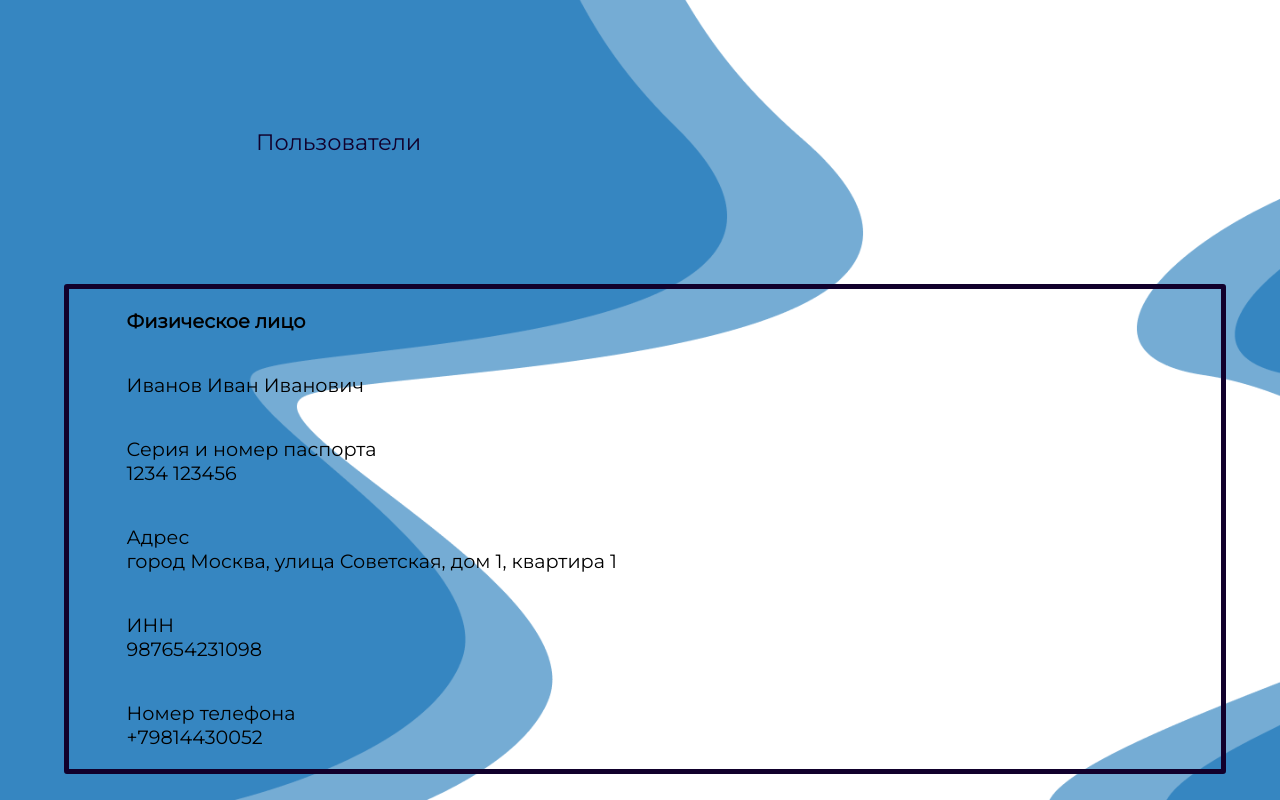
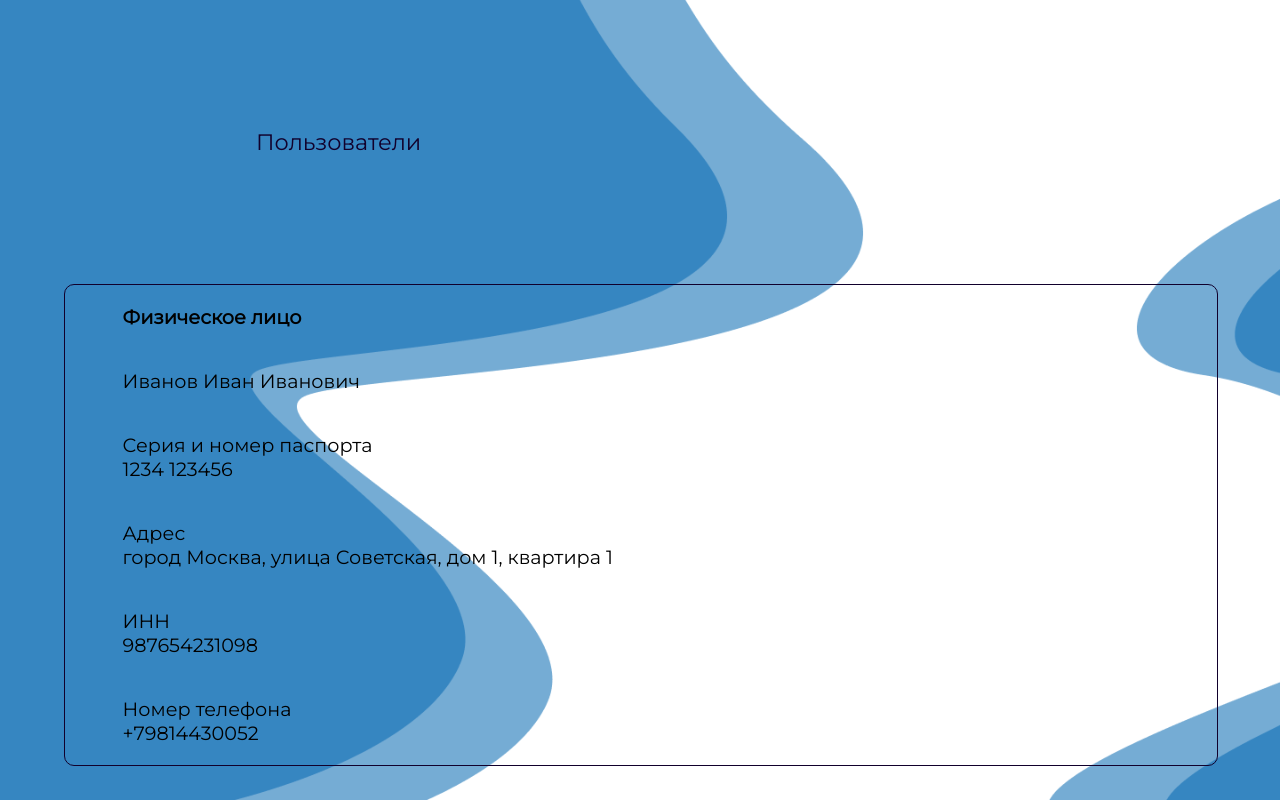
Before and after one commit to ilmiraA/tinder_user, a plain HTML site: page index.html in a window 1280 px wide. Shown: the top 800 px of the page. Drawn offline with Linux system fonts and the light colour scheme.

Commit message:
уменьшила border

```diff
--- a/CSS/index.css
+++ b/CSS/index.css
@@ -27,8 +27,8 @@ p{
     width: 90%;
     margin-top: 10%;
     border-style: solid;
-    border-width: 5px;
-    border-radius: 3px;
+    border-width: 1px;
+    border-radius: 10px;
     border-color: #11002c;
     margin-left: 5%;
 }
```
